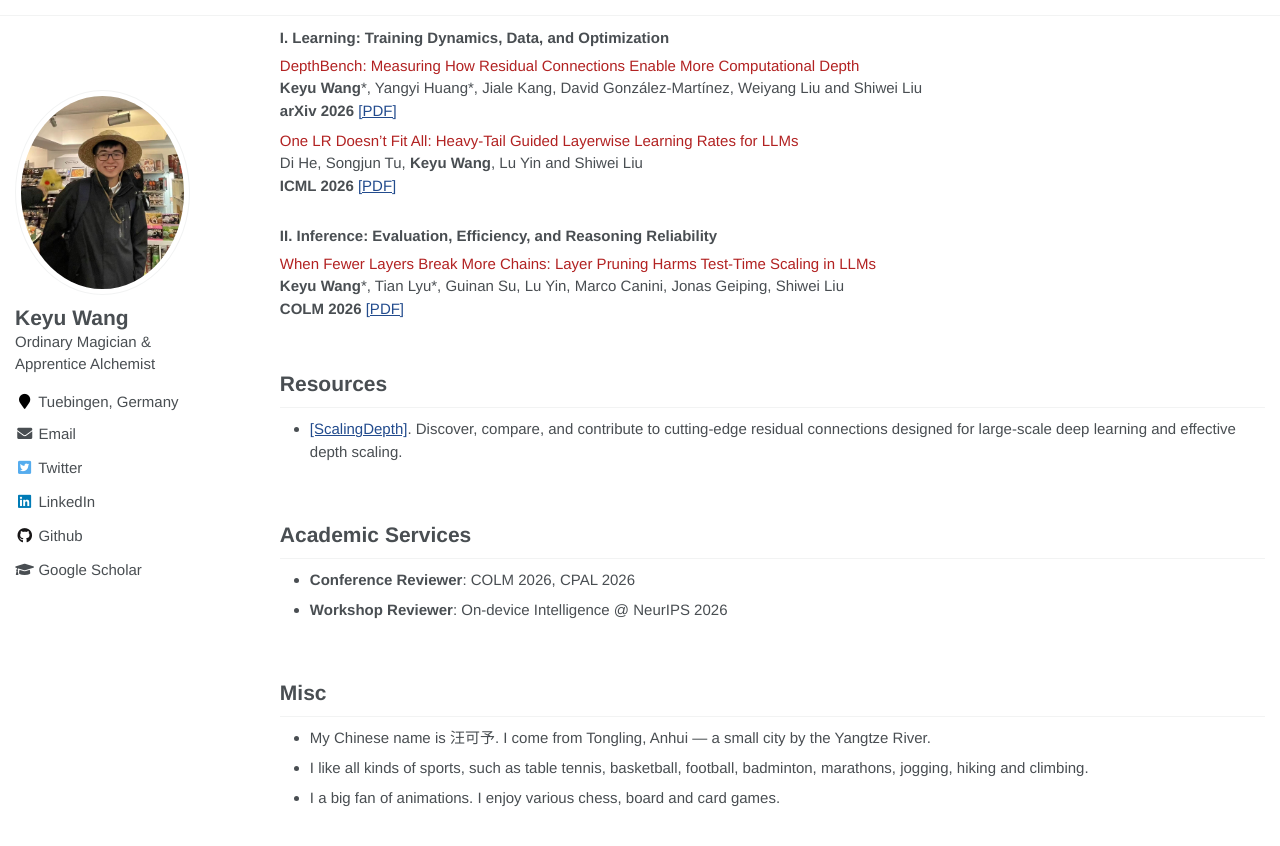
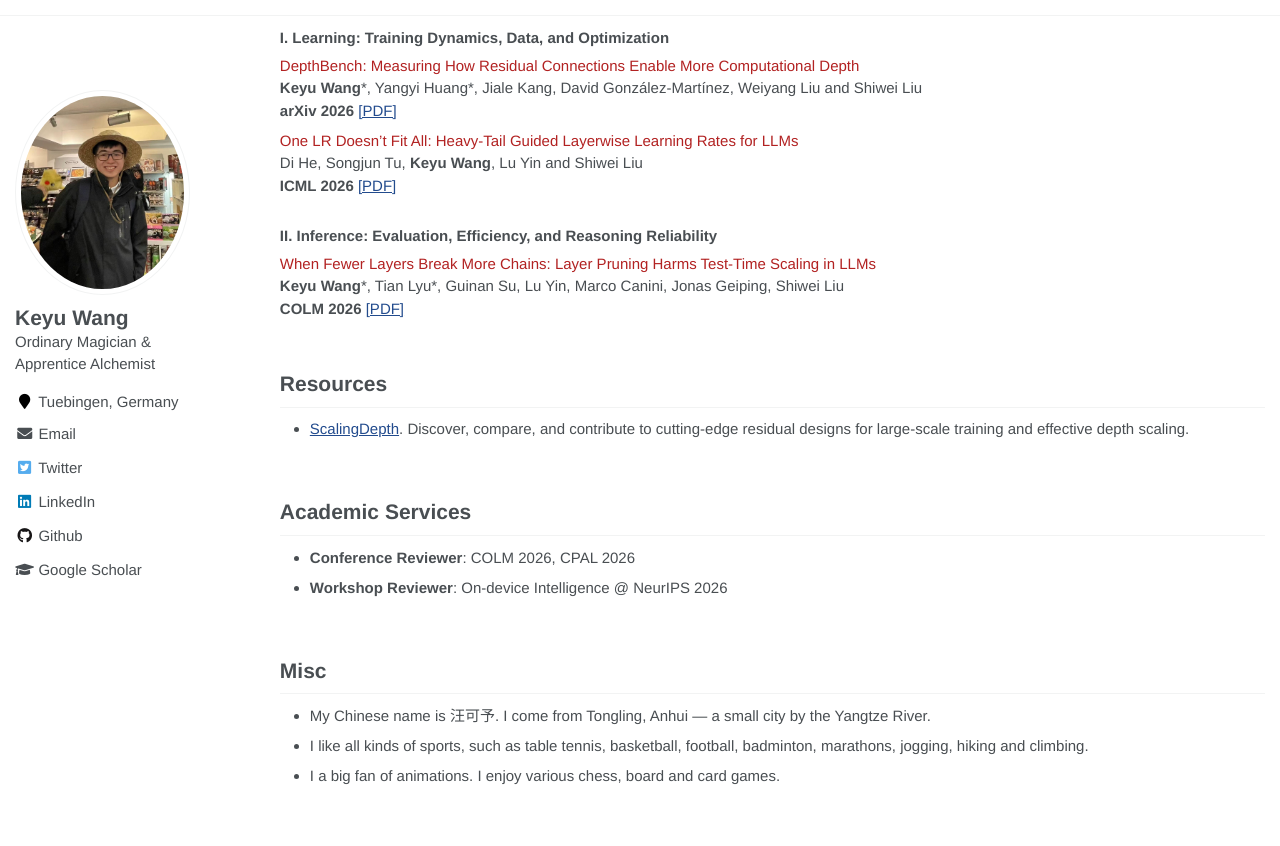
Before and after one commit to keyu-wang-2002/keyu-wang-2002.github.io, a Jekyll site: the page built from _pages/about.md, in a window 1280 px wide and 900 px high, scrolled down 792 px. Shown: the top 846 px of the window. Built offline with Jekyll 4.4.1, drawn with Linux system fonts in a browser that asks for light colours.

Commit message:
Update link description for ScalingDepth resource

```diff
--- a/_pages/about.md
+++ b/_pages/about.md
@@ -73,7 +73,7 @@ Di He, Songjun Tu, **Keyu Wang**, Lu Yin and Shiwei Liu \\
 
 
 # Resources
-- [[ScalingDepth]](https://keyu-wang-2002.github.io/ScalingDepth/). Discover, compare, and contribute to cutting-edge residual connections designed for large-scale deep learning and effective depth scaling.
+- [ScalingDepth](https://keyu-wang-2002.github.io/ScalingDepth/). Discover, compare, and contribute to cutting-edge residual designs for large-scale training and effective depth scaling.
 
 
 <br>
```
